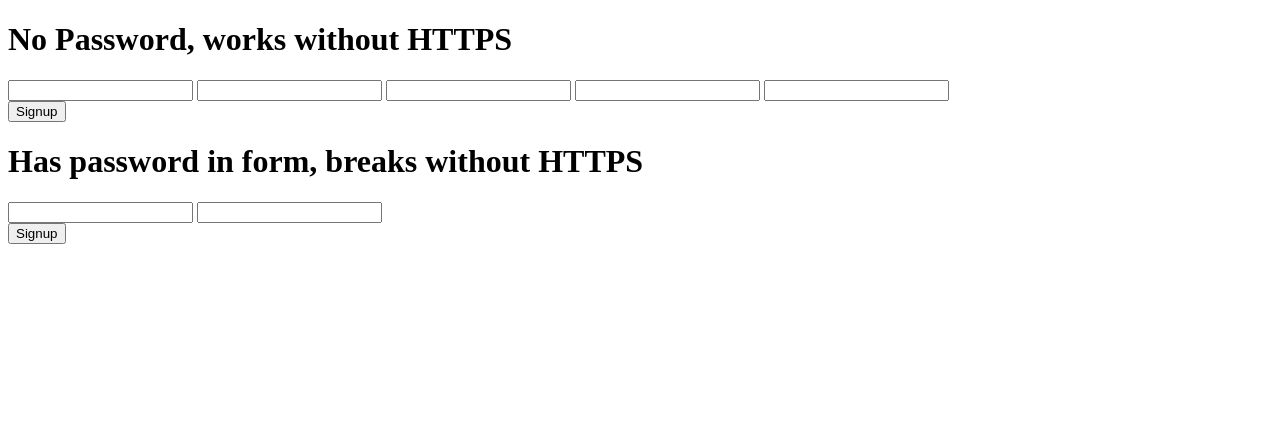
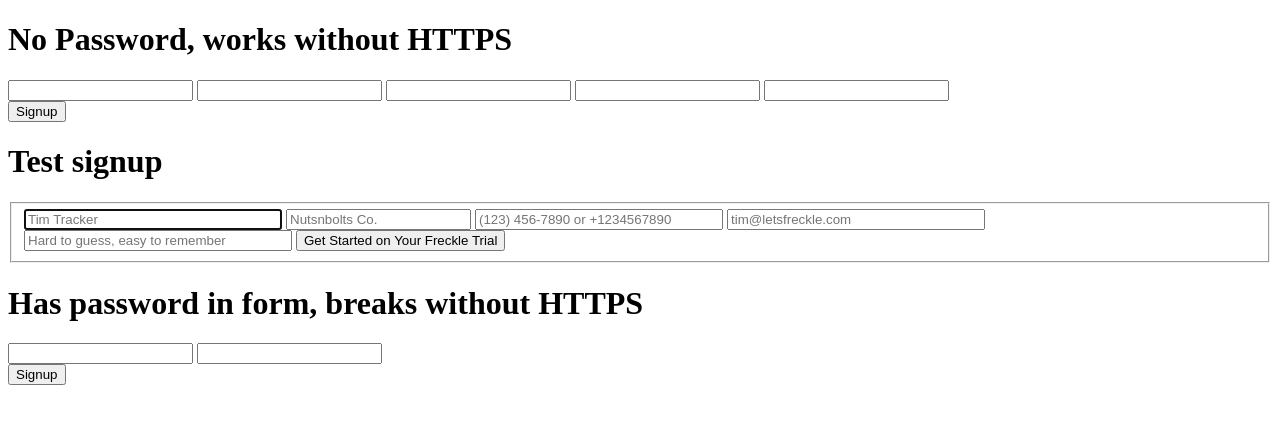
Before and after one commit to tcannonfodder/autocomplete-sandbox, a plain HTML site: page index.html in a window 1280 px wide. Drawn offline with Linux system fonts and the light colour scheme.

Commit message:
putting up sample form

```diff
--- a/index.html
+++ b/index.html
@@ -21,6 +21,22 @@
 </div>
 </form>
 
+<form>
+  <h1>Test signup</h1>
+  <fieldset>
+    <input autocomplete="name" autofocus="autofocus" id="user_full_name" name="user[full_name]" placeholder="Tim Tracker" style="width:250px" type="text" value="">
+
+    <input autocomplete="organization" id="organization" name="organization" placeholder="Nutsnbolts Co." type="text">
+
+    <input autocomplete="tel" id="phone" name="phone" placeholder="(123) 456-7890 or +1234567890" style="width:240px" type="text" value="">
+
+    <input autocomplete="email" id="user_email" name="user[email]" placeholder="tim@letsfreckle.com" style="width:250px" type="email">
+
+    <input autocomplete="new-passsword" id="user_password" name="user[password]" placeholder="Hard to guess, easy to remember" style="width:260px" type="password">
+
+    <input type="submit" id="submit_button" value="Get Started on Your Freckle Trial" class="vwo_loaded">
+  </fieldset>
+</form>
 
 <form>
 <h1>Has password in form, breaks without HTTPS</h1>
```
